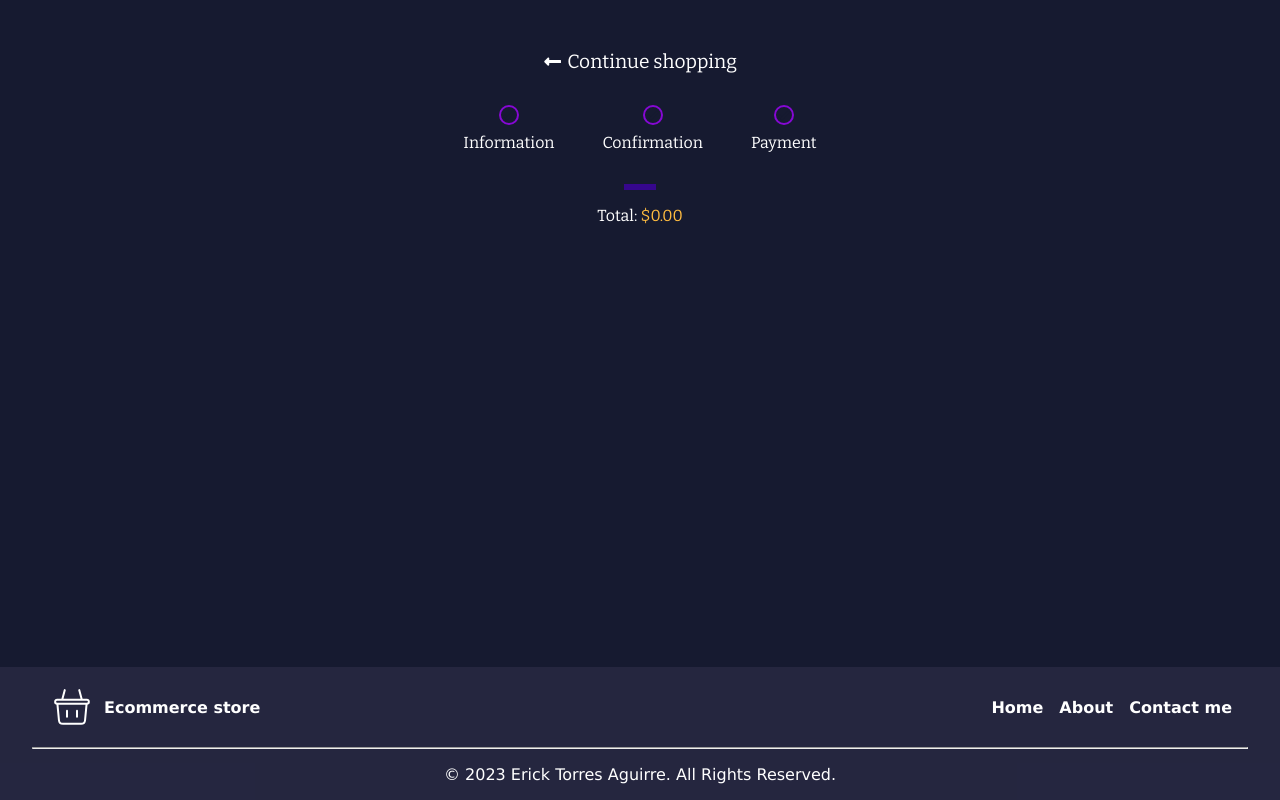
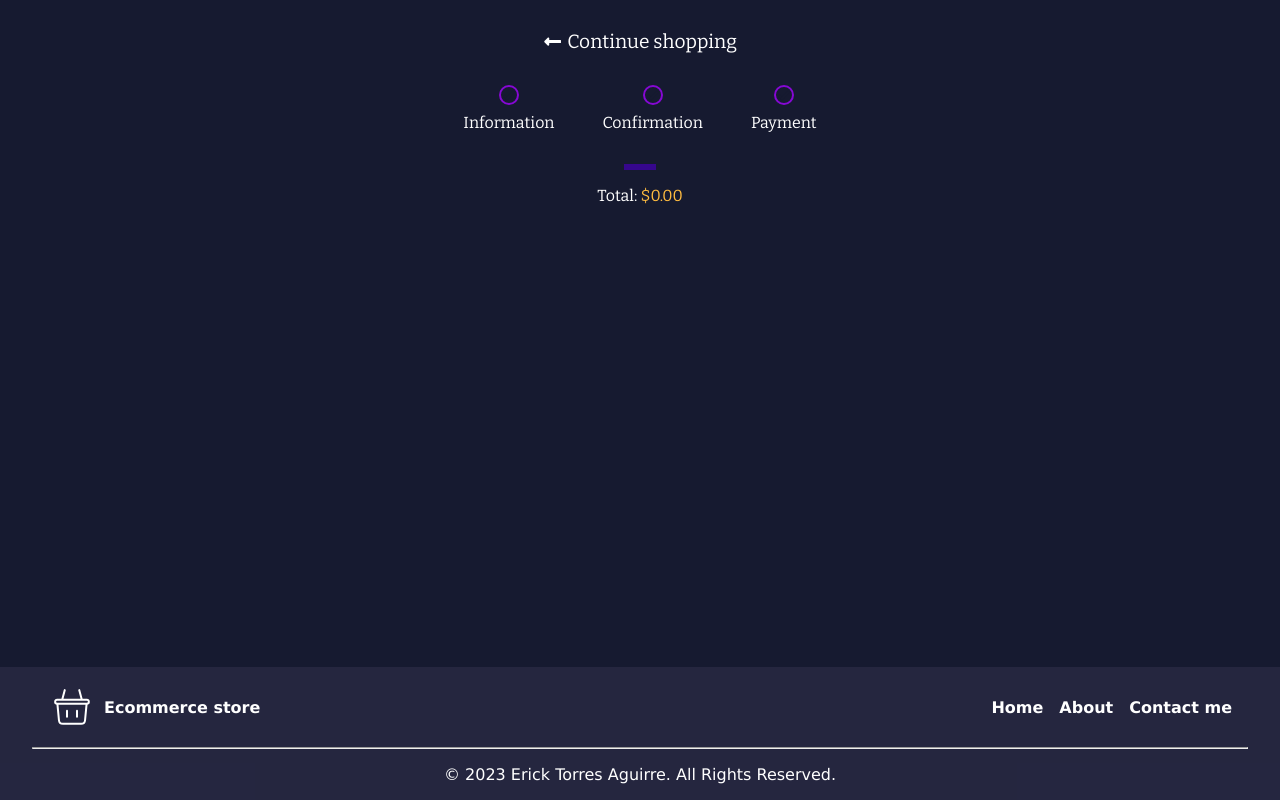
Before and after one commit to Eckry/store-app, a React (Vite) app: page /store-app/checkout in a window 1280 px wide. Built offline with nearby package versions, Linux system fonts and the light colour scheme.

Commit message:
change padding from checkout header

```diff
--- a/src/routes/styles/Checkout.css
+++ b/src/routes/styles/Checkout.css
@@ -1,5 +1,5 @@
 .checkout-header {
-  padding: 50px 0 0 0;
+  padding: 30px 0 0 0;
 }
 
 .continue-shopping {
```
